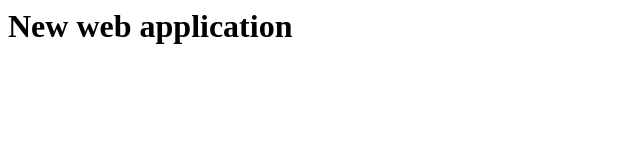
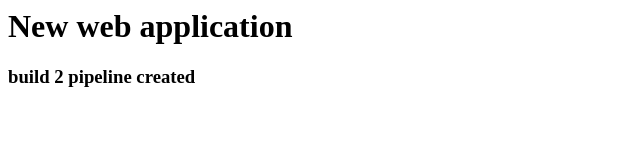
Before and after one commit to abishek-Rajasegar/sampleWebProject, a plain HTML site: page index.html in a window 1280 px wide. Shown: the whole page, without its empty margins (0-640 px from the left). Drawn offline with Linux system fonts and the light colour scheme.

Commit message:
teask 1 completed

```diff
--- a/index.html
+++ b/index.html
@@ -15,6 +15,12 @@
 
     <h1>New web application</h1>
 
+    <h3>
+        build 2 pipeline created
+
+
+    </h3>
+
 </body>
 
 </html>
```
